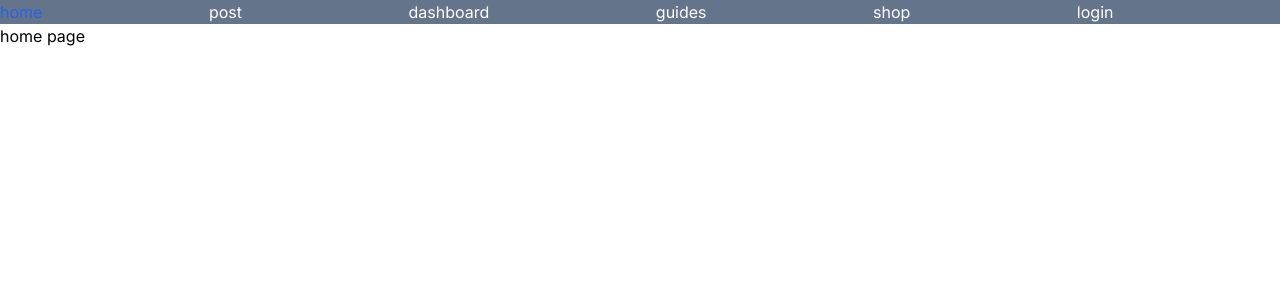
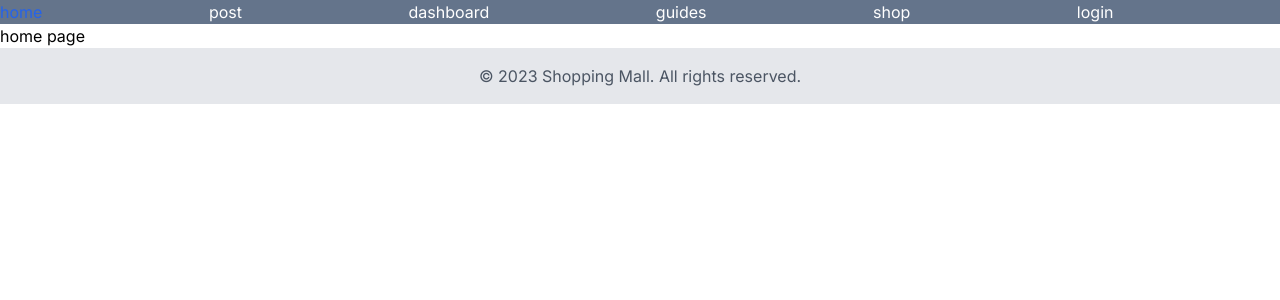
Before and after one commit to kangsh12345/next13, a Next.js app: page / in a window 1280 px wide. Shown: the top 300 px of the page. Built offline with nearby package versions, Linux system fonts and the light colour scheme.

Commit message:
[기타]: 스타일링

```diff
--- a/app/layout.tsx
+++ b/app/layout.tsx
@@ -1,4 +1,6 @@
-import Link from "next/link"
+// import { Registry as StyledJSXRegistry } from "./ui/styled-jsx/registry"
+// import { Registry as StyledComponentRegistry } from "./ui/styled-components/Registry"
+import { Registry as EmotionRootStyleRegistry } from "./ui/emotion/Registry"
 import "./globals.css"
 import { Inter } from "next/font/google"
 import { Navigation } from "./ui/Navigation"
@@ -45,12 +47,22 @@ export default function RootLayout({
   return (
     <html lang="en">
       <body className={inter.className}>
-        <header>
-          <div>
-            <Navigation links={links} />
-          </div>
-        </header>
-        {children}
+        <EmotionRootStyleRegistry>
+          <header>
+            <div>
+              <Navigation links={links} />
+            </div>
+          </header>
+          <main>{children}</main>
+          <footer className="bg-gray-200 py-4">
+            <div className="container mx-auto px-4">
+              <p className="text-center text-gray-600">
+                &copy; {new Date().getFullYear()} Shopping Mall. All rights
+                reserved.
+              </p>
+            </div>
+          </footer>
+        </EmotionRootStyleRegistry>
       </body>
     </html>
   )
--- /dev/null
+++ b/app/ui/emotion/Registry.tsx
@@ -0,0 +1,27 @@
+"use client"
+
+import createCache from "@emotion/cache"
+import { CacheProvider } from "@emotion/react"
+import { useServerInsertedHTML } from "next/navigation"
+import { useState } from "react"
+
+export const Registry = ({ children }: { children: React.ReactNode }) => {
+  const [cache] = useState(() => {
+    const cache = createCache({ key: "css" })
+    cache.compat = true
+    return cache
+  })
+
+  useServerInsertedHTML(() => {
+    return (
+      <style
+        data-emotion={`${cache.key} ${Object.keys(cache.inserted).join(" ")}`}
+        dangerouslySetInnerHTML={{
+          __html: Object.values(cache.inserted).join(" "),
+        }}
+      />
+    )
+  })
+
+  return <CacheProvider value={cache}>{children}</CacheProvider>
+}
--- /dev/null
+++ b/app/ui/styled-components/Registry.tsx
@@ -0,0 +1,24 @@
+"use client"
+
+import { useServerInsertedHTML } from "next/navigation"
+import React, { useState } from "react"
+import { ServerStyleSheet, StyleSheetManager } from "styled-components"
+
+export const Registry = ({ children }: { children: React.ReactNode }) => {
+  const [sheet] = useState(() => new ServerStyleSheet())
+
+  useServerInsertedHTML(() => {
+    const styles = sheet.getStyleElement() // style 태그를 돔에 생성하기 위한 리엑트 엘리먼트들을 배열형태로 반환합니다.
+    sheet.instance.clearTag()
+
+    return <>{styles}</>
+  })
+
+  if (typeof document !== "undefined") {
+    return <>{children}</>
+  }
+
+  return (
+    <StyleSheetManager sheet={sheet.instance}>{children}</StyleSheetManager>
+  )
+}
--- /dev/null
+++ b/app/ui/styled-jsx/Registry.tsx
@@ -0,0 +1,17 @@
+"use client"
+
+import { useServerInsertedHTML } from "next/navigation"
+import { useState } from "react"
+import { StyleRegistry, createStyleRegistry } from "styled-jsx"
+
+export const Registry = ({ children }: { children: React.ReactNode }) => {
+  const [jsxStyleRegistry] = useState(() => createStyleRegistry())
+
+  useServerInsertedHTML(() => {
+    const styles = jsxStyleRegistry.styles()
+    jsxStyleRegistry.flush()
+    return <>{styles}</>
+  })
+
+  return <StyleRegistry registry={jsxStyleRegistry}>{children}</StyleRegistry>
+}
--- a/package.json
+++ b/package.json
@@ -9,6 +9,8 @@
     "lint": "next lint"
   },
   "dependencies": {
+    "@emotion/cache": "^11.11.0",
+    "@emotion/react": "^11.11.1",
     "@types/node": "20.3.1",
     "@types/react": "18.2.12",
     "@types/react-dom": "18.2.5",
@@ -19,6 +21,7 @@
     "postcss": "8.4.24",
     "react": "18.2.0",
     "react-dom": "18.2.0",
+    "styled-components": "^6.0.1",
     "tailwindcss": "3.3.2",
     "typescript": "5.1.3"
   },
```
Also changed, not shown: 1 other file (tests, documents, lock files or other folders).
